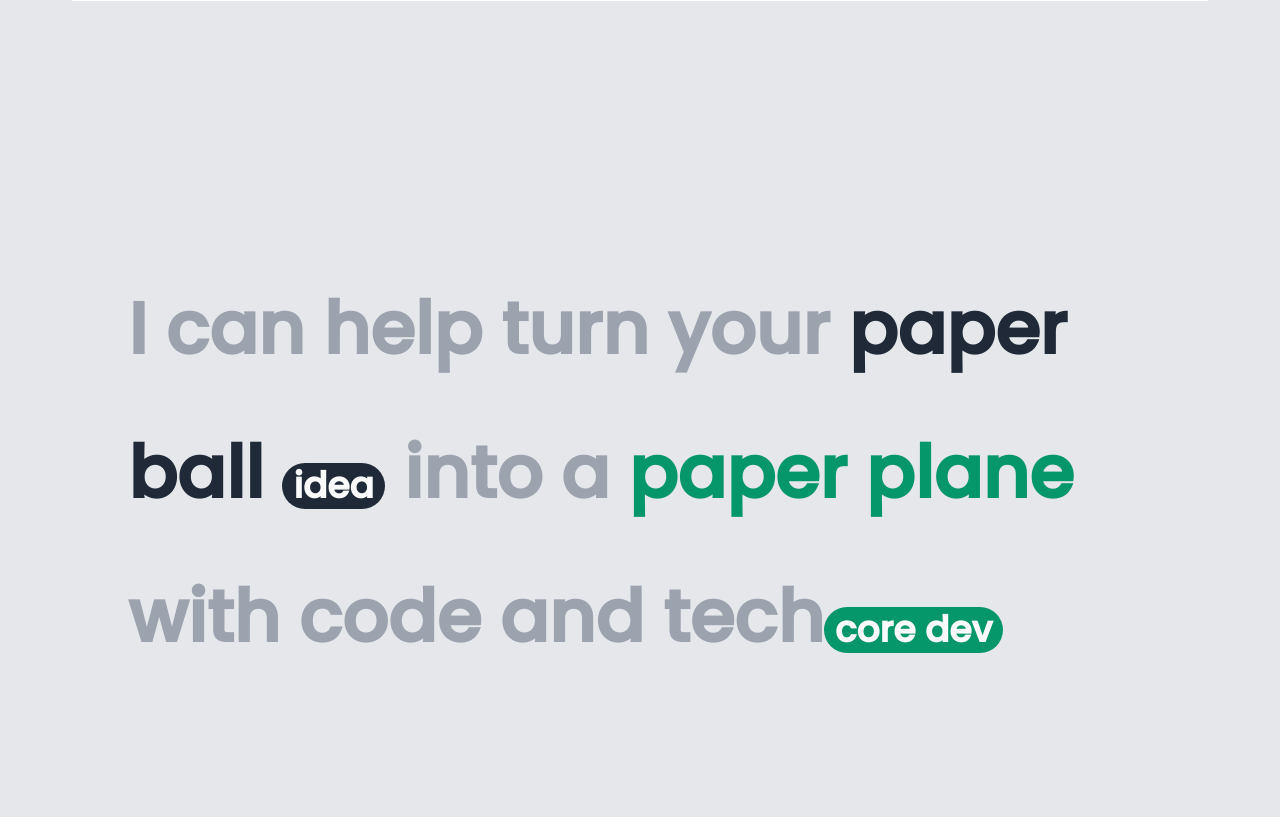
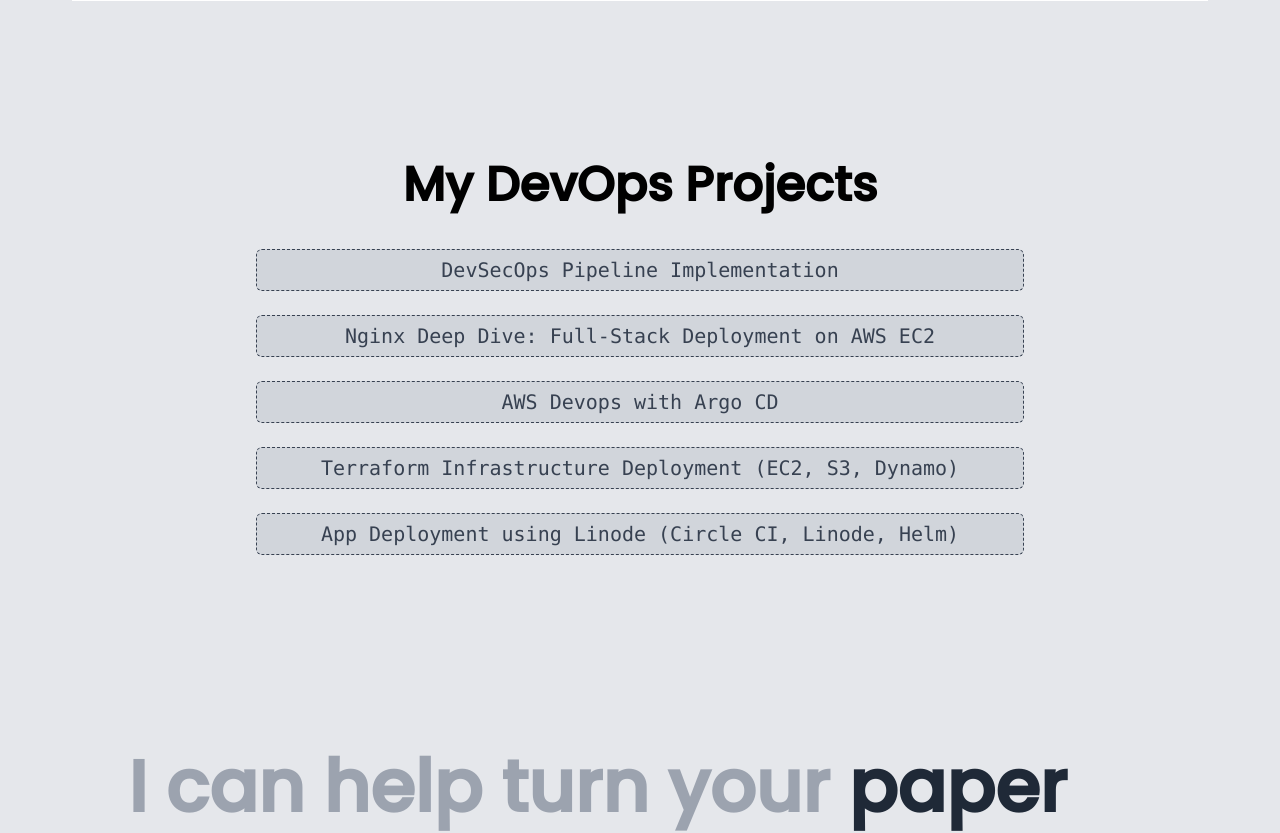
Before and after one commit to JaguarsCodehub/JyotindraTavanoji, a Next.js app: page / in a window 1280 px wide. Shown: the part 1320-2153 px from the top of the page. Built offline with nearby package versions, Linux system fonts and the light colour scheme.

Commit message:
feat: index

```diff
--- a/components/NotionDoc.js
+++ b/components/NotionDoc.js
@@ -27,7 +27,7 @@
 
 const MyDevopsProjects = () => {
   return (
-    <div className='flex flex-col items-center justify-start px-4 py-8 sm:px-6 md:px-8 lg:px-12'>
+    <div className='flex bg-gray-200 flex-col items-center justify-start px-4 py-8 sm:px-6 md:px-8 lg:px-12 bg-tr'>
       <h1 className='text-3xl sm:text-4xl md:text-5xl font-bold text-black mb-6 sm:mb-8 md:mb-10 text-center'>
         My DevOps Projects
       </h1>
--- a/pages/index.js
+++ b/pages/index.js
@@ -16,6 +16,7 @@
 import { ArrowUpRight, GitCommitHorizontal, Twitter } from 'lucide-react';
 import AccordionComponent from '@/components/Accordion';
 import { useRouter } from 'next/navigation';
+import MyDevopsProjects from '@/components/NotionDoc';
 
 export default function Home() {
   const router = useRouter();
@@ -31,6 +32,7 @@
       <main>
         <Navbar />
         <Hero />
+        <MyDevopsProjects />
         <Projects />
         <MaxWidthWrapper className='py-12'>
           <div className='mb-12 px-6 lg:px-8'>
```
